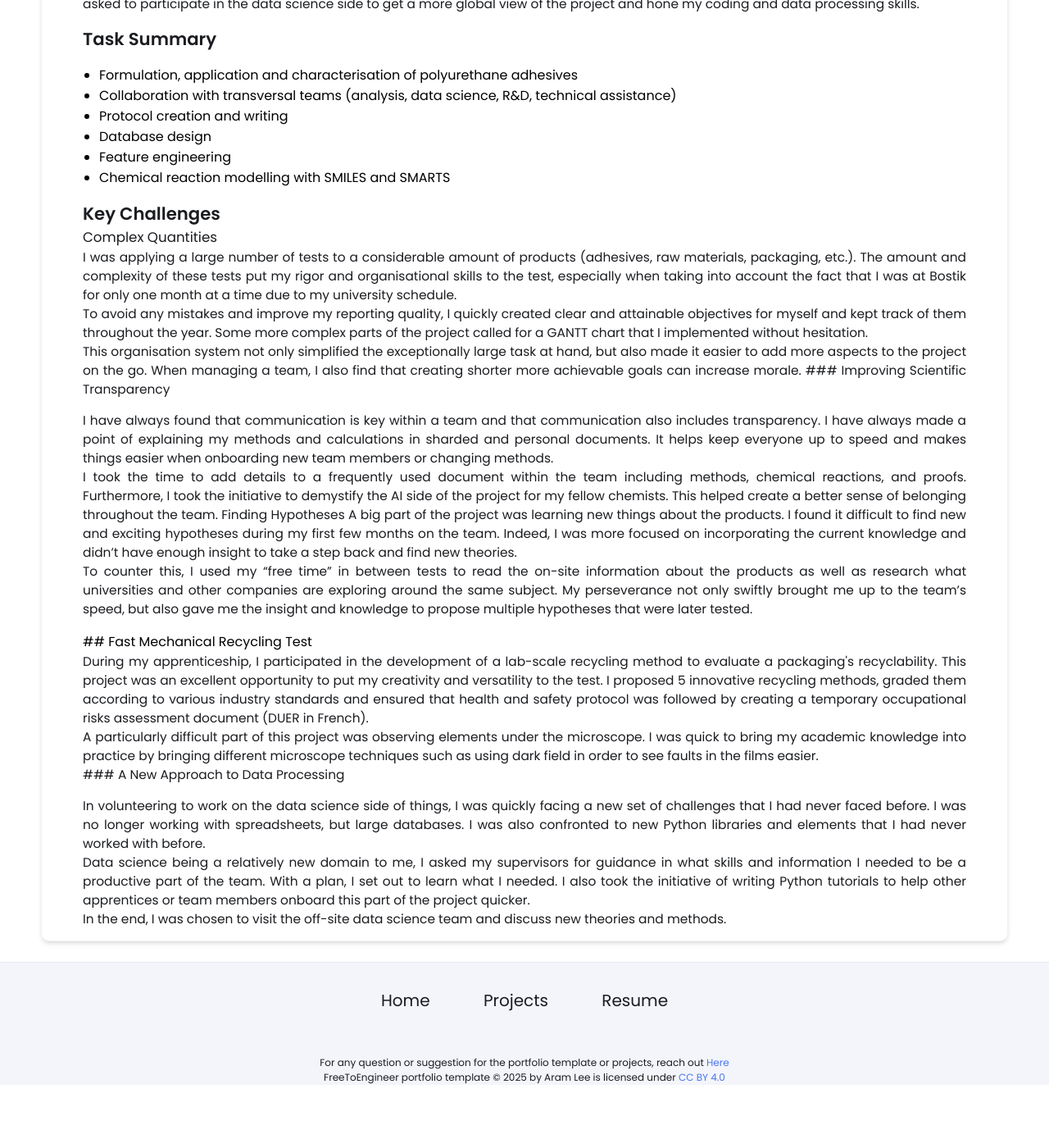
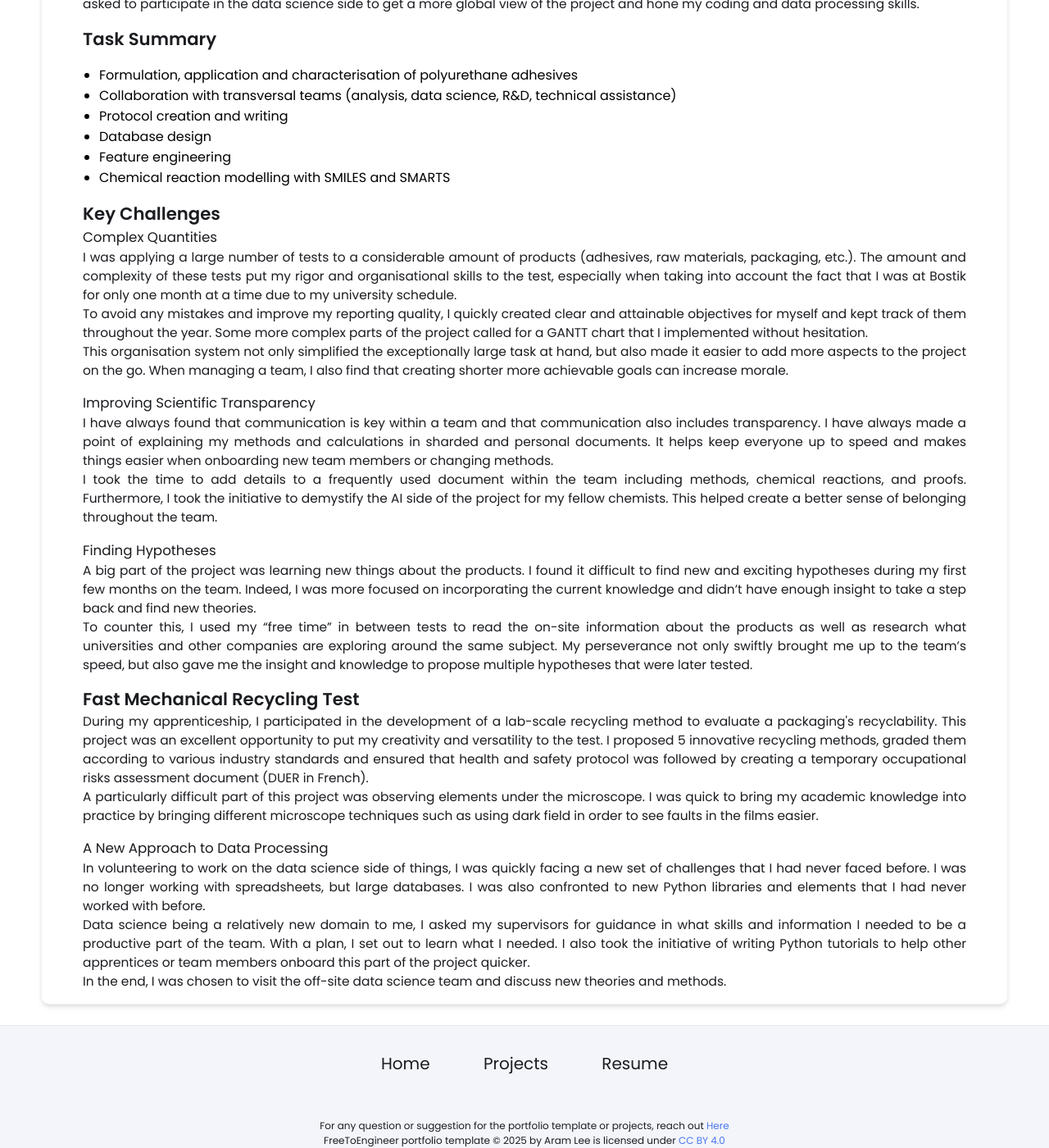
Before and after one commit to SmokyTrombone/smokytrombone.github.io, a Jekyll site: the page built from _projects/Polyurethane/index.md, in a window 1280 px wide and 1400 px high, scrolled down 1020 px. Shown: the whole window at 82% size. Built offline with Jekyll 4.4.1, drawn with Linux system fonts in a browser that asks for light colours; before the commit the page ends 2343 px from its top, so only the background shows below that.

Commit message:
Update index.md

```diff
--- a/_projects/Polyurethane/index.md
+++ b/_projects/Polyurethane/index.md
@@ -36,18 +36,19 @@ In order to rationalise their product range and get a head start on future formu
 ### Complex Quantities
 <p align="justify">I was applying a large number of tests to a considerable amount of products (adhesives, raw materials, packaging, etc.). The amount and complexity of these tests put my rigor and organisational skills to the test, especially when taking into account the fact that I was at Bostik for only one month at a time due to my university schedule.<br/>
 To avoid any mistakes and improve my reporting quality, I quickly created clear and attainable objectives for myself and kept track of them throughout the year. Some more complex parts of the project called for a GANTT chart that I implemented without hesitation.<br/>
-This organisation system not only simplified the exceptionally large task at hand, but also made it easier to add more aspects to the project on the go. When managing a team, I also find that creating shorter more achievable goals can increase morale.
+This organisation system not only simplified the exceptionally large task at hand, but also made it easier to add more aspects to the project on the go. When managing a team, I also find that creating shorter more achievable goals can increase morale.</p>
 
 ### Improving Scientific Transparency
 <p align="justify">I have always found that communication is key within a team and that communication also includes transparency. I have always  made a point of explaining my methods and calculations in sharded and personal documents. It helps keep everyone up to speed and makes things easier when onboarding new team members or changing methods.<br/>
-I took the time to add details to a frequently used document within the team including methods, chemical reactions, and proofs. Furthermore, I took the initiative to demystify the AI side of the project for my fellow chemists. This helped create a better sense of belonging throughout the team.
-Finding Hypotheses
-A big part of the project was learning new things about the products. I found it difficult to find new and exciting hypotheses during my first few months on the team. Indeed, I was more focused on incorporating the current knowledge and didn’t have enough insight to take a step back and find new theories.<br/>
+I took the time to add details to a frequently used document within the team including methods, chemical reactions, and proofs. Furthermore, I took the initiative to demystify the AI side of the project for my fellow chemists. This helped create a better sense of belonging throughout the team.</p>
+
+### Finding Hypotheses
+<p align="justify">A big part of the project was learning new things about the products. I found it difficult to find new and exciting hypotheses during my first few months on the team. Indeed, I was more focused on incorporating the current knowledge and didn’t have enough insight to take a step back and find new theories.<br/>
 To counter this, I used my “free time” in between tests to read the on-site information about the products as well as research what universities and other companies are exploring around the same subject. My perseverance not only swiftly brought me up to the team’s speed, but also gave me the insight and knowledge to propose multiple hypotheses that were later tested.</p>
 
 ## Fast Mechanical Recycling Test
 <p align="justify">During my apprenticeship, I participated in the development of a lab-scale recycling method to evaluate a packaging's recyclability. This project was an excellent opportunity to put my creativity and versatility to the test. I proposed 5 innovative recycling methods, graded them according to various industry standards and ensured that health and safety protocol was followed by creating a temporary occupational risks assessment document (DUER in French).<br/>
-A particularly difficult part of this project was observing elements under the microscope. I was quick to bring my academic knowledge into practice by bringing different microscope techniques such as using dark field in order to see faults in the films easier.<br/>
+A particularly difficult part of this project was observing elements under the microscope. I was quick to bring my academic knowledge into practice by bringing different microscope techniques such as using dark field in order to see faults in the films easier.</p>
 
 
 ### A New Approach to Data Processing
```
